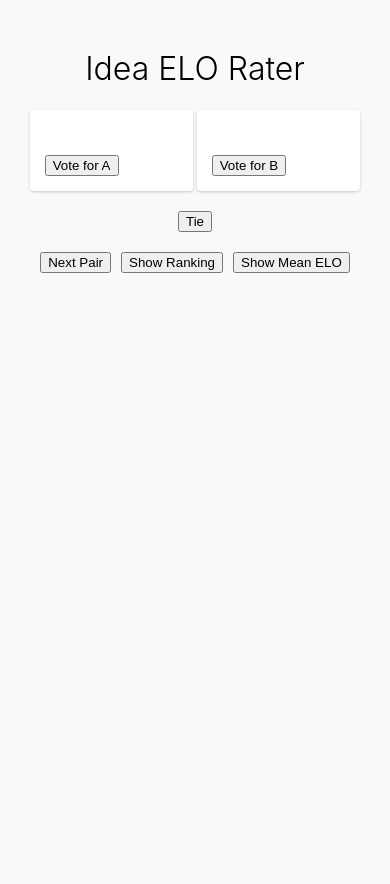
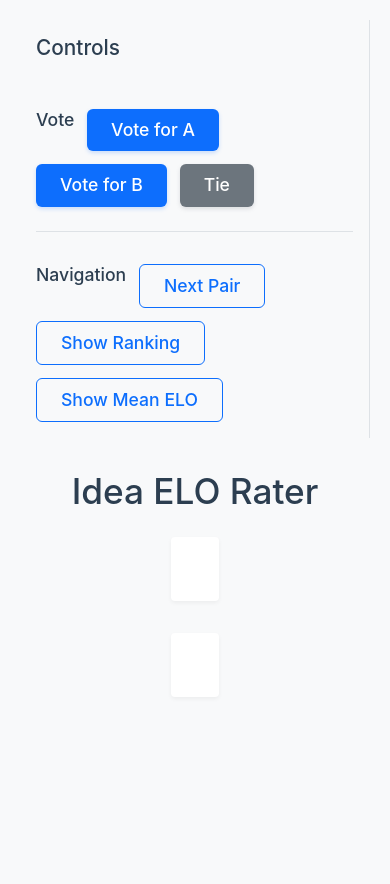
Before and after one commit to rbrthogan/idea, a FastAPI app: page / in a window 390 px wide. Before the commit the page ends 273 px from the top, so only its background shows below. Run offline with FastAPI, Linux system fonts and the light colour scheme.

Commit message:
Refactor Rater UI and README with improved layout and documentation
- Redesign rater interface with side panel, card-based idea display
- Update README with clearer setup and run instructions
- Add responsive design and mobile-friendly layout
- Enhance CSS with more structured and modular styling
- Improve documentation for idea generation and rating process

```diff
--- a/idea/rater.py
+++ b/idea/rater.py
@@ -117,8 +117,7 @@
 @app.get("/")
 def serve_index(request: Request):
     """
-    Serves the main HTML page (via Jinja2). This page will load
-    Bootstrap and our custom script, which fetches generations.
+    Serves the main HTML page with Bootstrap styling
     """
     return templates.TemplateResponse("rater.html", {"request": request})
 
--- a/idea/static/css/style.css
+++ b/idea/static/css/style.css
@@ -8,7 +8,8 @@
 }
 
 .container {
-    max-width: 1400px;
+    max-width: 1400px;  /* Increased from default Bootstrap container */
+    padding: 2rem;
 }
 
 /* Card styling */
@@ -23,13 +24,24 @@
 }
 
 .card-body {
-    padding: 1.5rem;
+    padding: 1.5rem;   /* Slightly reduced padding */
+    display: flex;
+    flex-direction: column;
+    min-height: 400px; /* Set minimum height to prevent jumping */
 }
 
 .card-title {
+    font-size: 1.5rem;  /* Reduced from 1.8rem */
+    margin-bottom: 1rem;
+    line-height: 1.3;
     color: #2c3e50;
-    font-weight: 600;
-    margin-bottom: 1.5rem;
+}
+
+.card-text {
+    font-size: 1rem;   /* Reduced from 1.1rem */
+    line-height: 1.5;
+    margin-bottom: 1rem;
+    color: #34495e;
 }
 
 /* Form controls */
@@ -53,7 +65,8 @@
 
 /* Button styling */
 .btn {
-    padding: 0.625rem 1.25rem;
+    padding: 0.75rem 2rem;  /* Larger buttons */
+    font-size: 1.1rem;
     font-weight: 500;
     border-radius: 6px;
     transition: all 0.2s ease;
@@ -163,8 +176,10 @@
 }
 
 h1 {
-    font-weight: 300;
-    text-align: center; /* Add text alignment */
+    font-size: 2.2rem; /* Reduced from 2.5rem */
+    margin-bottom: 1.5rem;
+    text-align: center;
+    color: #2c3e50;
 }
 
 /* Generation section heading */
@@ -209,11 +224,15 @@
 }
 
 .idea-box {
-    width: 40%;
-    background: #fff;
-    padding: 15px;
-    border-radius: 4px;
-    box-shadow: 0 1px 3px rgba(0,0,0,0.2);
+    height: auto;
+    margin-bottom: 20px;
+    transition: transform 0.2s;
+    max-width: 650px;  /* Increased max-width */
+    margin: 0 auto;    /* Center the cards */
+}
+
+.idea-box:hover {
+    transform: translateY(-2px);
 }
 
 .idea-box button {
@@ -234,8 +253,8 @@
 }
 
 #results-container {
-    max-width: 900px;
-    margin: 0 auto;
+    max-width: 1200px;  /* Wider results container */
+    margin: 2rem auto;
 }
 
 table {
@@ -365,3 +384,231 @@
     color: #6c757d;
     font-style: italic;
 }
+
+/* Add these styles to the existing file */
+.card-title {
+    font-size: 1.5rem;
+    margin-bottom: 1rem;
+}
+
+#results-container table {
+    background: white;
+    border-radius: 8px;
+    overflow: hidden;
+    box-shadow: 0 2px 4px rgba(0,0,0,0.05);
+}
+
+#results-container th {
+    background: #f8f9fa;
+    font-weight: 600;
+}
+
+#results-container td, #results-container th {
+    padding: 12px 15px;
+}
+
+/* Center content */
+.text-center {
+    margin: 2rem 0;
+}
+
+/* Control buttons container */
+.controls-container {
+    display: flex;
+    justify-content: center;
+    gap: 1rem;
+    margin: 2rem 0;
+}
+
+/* Responsive adjustments */
+@media (max-width: 768px) {
+    .container {
+        padding: 1rem;
+    }
+
+    .card-title {
+        font-size: 1.5rem;
+    }
+
+    .card-text {
+        font-size: 1rem;
+    }
+
+    .btn {
+        padding: 0.5rem 1.5rem;
+    }
+}
+
+/* Layout structure */
+.layout-container {
+    display: flex;
+    min-height: 100vh;
+}
+
+/* Fixed side panel */
+.controls-panel {
+    width: 280px;  /* Slightly wider to accommodate buttons */
+    background-color: #f8f9fa;
+    padding: 2rem;
+    position: fixed;
+    height: 100vh;
+    left: 0;
+    top: 0;
+    border-right: 1px solid #dee2e6;
+    display: flex;
+    flex-direction: column;
+    gap: 2rem;
+}
+
+.controls-panel h2 {
+    font-size: 1.3rem;
+    margin-bottom: 1rem;
+    color: #2c3e50;
+}
+
+.controls-panel h3 {
+    font-size: 1.1rem;
+    margin-bottom: 0.8rem;
+    color: #2c3e50;
+}
+
+/* Voting controls section */
+.voting-controls {
+    display: flex;
+    flex-direction: column;
+    gap: 0.8rem;
+    padding-bottom: 1.5rem;
+    border-bottom: 1px solid #dee2e6;
+}
+
+.voting-controls .btn {
+    width: 100%;
+}
+
+/* Navigation controls section */
+.controls-buttons {
+    display: flex;
+    flex-direction: column;
+    gap: 0.8rem;
+}
+
+.controls-buttons .btn {
+    width: 100%;
+}
+
+/* Main content adjustments */
+.main-content {
+    margin-left: 280px;  /* Match new panel width */
+    padding: 2rem;
+    max-width: calc(100vw - 280px);
+}
+
+/* Ideas container */
+.ideas-container {
+    display: flex;
+    gap: 2rem;
+    margin-bottom: 2rem;
+}
+
+.idea-box {
+    flex: 1;
+    max-width: 650px;
+}
+
+.card {
+    height: 100%;
+    margin-bottom: 0;
+}
+
+.card-body {
+    padding: 1.5rem;
+    min-height: 0;  /* Remove minimum height since we don't need it anymore */
+}
+
+.card-title {
+    font-size: 1.5rem;
+    margin-bottom: 1rem;
+    line-height: 1.3;
+    color: #2c3e50;
+}
+
+.card-text {
+    font-size: 1rem;
+    line-height: 1.5;
+    color: #34495e;
+}
+
+/* Tie button container */
+.tie-container {
+    text-align: center;
+    margin: 2rem 0;
+}
+
+/* Results container */
+#results-container {
+    margin-top: 2rem;
+}
+
+#results-container table {
+    width: 100%;
+    font-size: 1rem;   /* Reduced from 1.1rem */
+    background: white;
+    border-radius: 8px;
+    overflow: hidden;
+    box-shadow: 0 2px 4px rgba(0,0,0,0.05);
+}
+
+#results-container th {
+    background: #f8f9fa;
+    font-weight: 600;
+}
+
+#results-container td {
+    padding: 1rem 1.5rem;
+}
+
+/* Responsive adjustments */
+@media (max-width: 1200px) {
+    .ideas-container {
+        flex-direction: column;
+    }
+
+    .idea-box {
+        max-width: 100%;
+    }
+}
+
+@media (max-width: 768px) {
+    .layout-container {
+        flex-direction: column;
+    }
+
+    .controls-panel {
+        position: static;
+        width: 100%;
+        height: auto;
+        padding: 1rem;
+    }
+
+    .main-content {
+        margin-left: 0;
+        max-width: 100%;
+    }
+
+    .voting-controls, .controls-buttons {
+        flex-direction: row;
+        flex-wrap: wrap;
+    }
+
+    .voting-controls .btn, .controls-buttons .btn {
+        width: auto;
+    }
+}
+
+/* Position the vote buttons */
+.card .btn {
+    margin-top: auto;  /* Push button to bottom of card */
+    align-self: flex-start; /* Align to left side */
+    font-size: 1rem;   /* Reduced from 1.1rem */
+    padding: 0.5rem 1.5rem;
+}
--- a/idea/static/html/rater.html
+++ b/idea/static/html/rater.html
@@ -3,36 +3,63 @@
   <head>
     <meta charset="utf-8" />
     <title>Idea ELO Rater</title>
+    <!-- Bootstrap 5 CSS -->
+    <link href="https://cdn.jsdelivr.net/npm/bootstrap@5.1.3/dist/css/bootstrap.min.css" rel="stylesheet">
     <link rel="stylesheet" href="/static/css/style.css" />
   </head>
   <body>
-    <h1>Idea ELO Rater</h1>
-    <div id="pair-container">
-      <!-- We'll place the two ideas here -->
-      <div class="idea-box" id="ideaA">
-        <h2 id="titleA"></h2>
-        <p id="proposalA"></p>
-        <button onclick="vote('A')">Vote for A</button>
+    <div class="layout-container">
+      <!-- Fixed side panel for all controls -->
+      <div class="controls-panel">
+        <h2>Controls</h2>
+
+        <!-- Voting controls section -->
+        <div class="voting-controls">
+          <h3>Vote</h3>
+          <button onclick="vote('A')" class="btn btn-primary">Vote for A</button>
+          <button onclick="vote('B')" class="btn btn-primary">Vote for B</button>
+          <button onclick="vote('tie')" class="btn btn-secondary">Tie</button>
         </div>
-      <div class="idea-box" id="ideaB">
-        <h2 id="titleB"></h2>
-        <p id="proposalB"></p>
-        <button onclick="vote('B')">Vote for B</button>
+
+        <!-- Navigation controls section -->
+        <div class="controls-buttons">
+          <h3>Navigation</h3>
+          <button onclick="refreshPair()" class="btn btn-outline-primary">Next Pair</button>
+          <button onclick="showRanking()" class="btn btn-outline-primary">Show Ranking</button>
+          <button onclick="showMeanElo()" class="btn btn-outline-primary">Show Mean ELO</button>
         </div>
       </div>
 
-    <div id="tie-container">
-      <button onclick="vote('tie')">Tie</button>
+      <!-- Main content area -->
+      <div class="main-content">
+        <h1>Idea ELO Rater</h1>
+
+        <div class="ideas-container">
+          <div class="idea-box">
+            <div class="card">
+              <div class="card-body">
+                <h2 id="titleA" class="card-title"></h2>
+                <p id="proposalA" class="card-text"></p>
+              </div>
+            </div>
           </div>
 
-    <div id="buttons">
-      <button onclick="refreshPair()">Next Pair</button>
-      <button onclick="showRanking()">Show Ranking</button>
-      <button onclick="showMeanElo()">Show Mean ELO</button>
+          <div class="idea-box">
+            <div class="card">
+              <div class="card-body">
+                <h2 id="titleB" class="card-title"></h2>
+                <p id="proposalB" class="card-text"></p>
+              </div>
+            </div>
+          </div>
         </div>
 
         <div id="results-container"></div>
+      </div>
+    </div>
 
+    <!-- Bootstrap JS -->
+    <script src="https://cdn.jsdelivr.net/npm/bootstrap@5.1.3/dist/js/bootstrap.bundle.min.js"></script>
     <script src="/static/js/rater.js"></script>
   </body>
 </html>
```
Also changed, not shown: idea/viewer.py (+0 -65 lines), README.md. Lines whose indentation alone changed are shown as unchanged.
